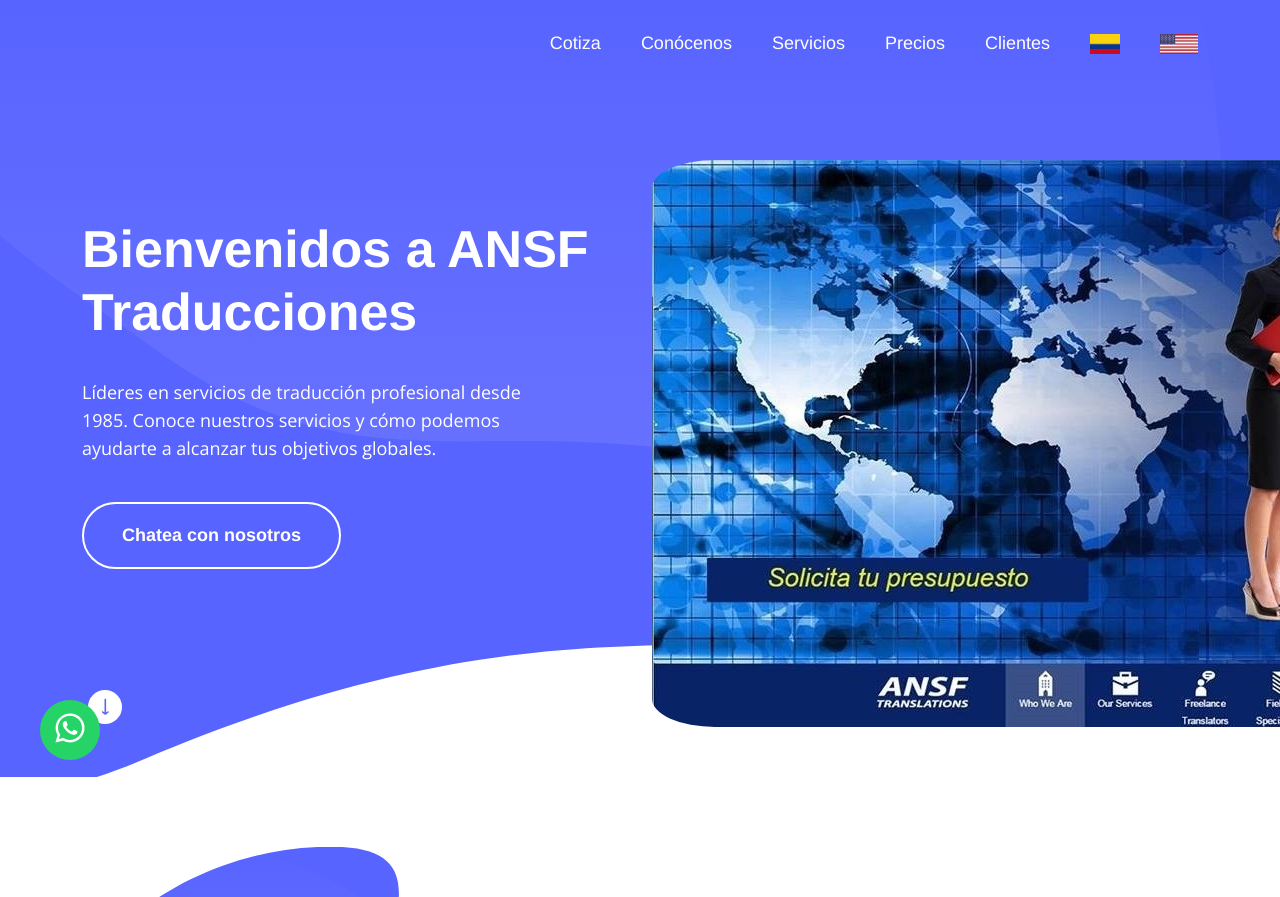
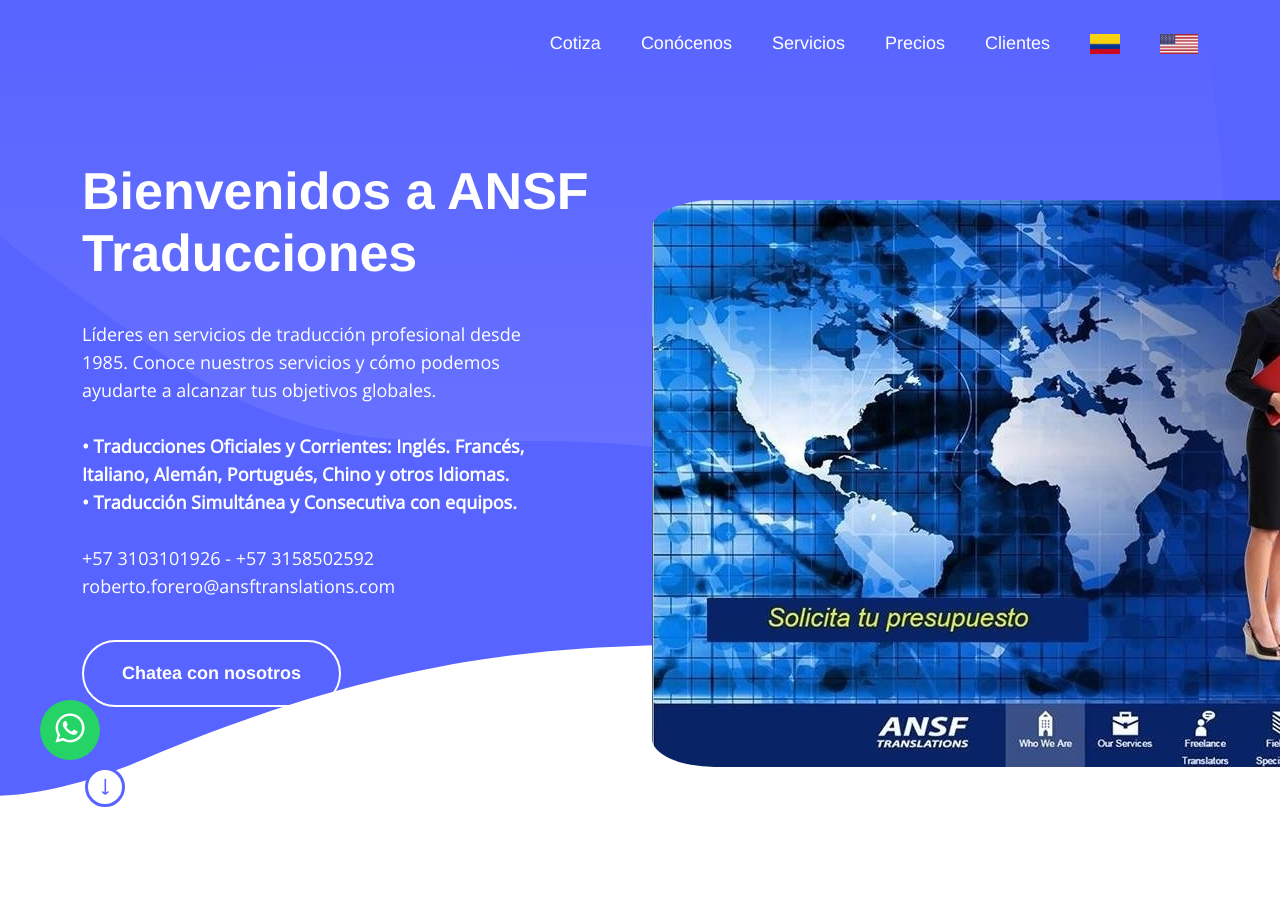
Before and after one commit to KevinAndrey96/ansftranslations, a PHP site: page / in a window 1280 px wide; the page is wider, and only the part inside the window is pictured. Shown: the top 897 px of that part. Run offline with PHP 8.4, Linux system fonts and the light colour scheme.

Commit message:
feat: last updates in design

```diff
--- a/assets/css/main.css
+++ b/assets/css/main.css
@@ -648,7 +648,7 @@
 }
 
 .navbar-brand img {
-  max-width: 180px;
+  max-width: 300px;
 }
 
 .navbar-toggler {
--- a/index.php
+++ b/index.php
@@ -20,6 +20,10 @@
     <link rel="stylesheet" href="assets/css/main.css" />
   </head>
     <style>
+    .navbar-brand img {
+    width: 130%;
+}
+
  .whatsapp {
   position:fixed;
   width:60px;
@@ -75,7 +79,7 @@
         <div class="col-lg-12">
           <nav class="navbar navbar-expand-lg">
             <a class="navbar-brand" href="#home">
-              <img src="images/logo.png" alt="Logo de ANSF Traducciones" />
+  <img src="images/logo.png" alt="Logo de ANSF Traducciones" style="width: 130%;" />
             </a>
             <button
               class="navbar-toggler"
@@ -146,6 +150,16 @@
           </h1>
           <p class="wow fadeInUp" data-wow-delay=".6s">
             Líderes en servicios de traducción profesional desde 1985. Conoce nuestros servicios y cómo podemos ayudarte a alcanzar tus objetivos globales.
+            <b>
+            <br><br>
+            •	Traducciones Oficiales y Corrientes: Inglés. Francés, Italiano, Alemán, Portugués, Chino y otros Idiomas.
+            <br>
+            •	Traducción Simultánea y Consecutiva con equipos.
+            </b>
+            <br><br>
+            <a href="tel:+573103101926" style='text-decoration:none;color:white;'>+57 3103101926</a> - <a href="tel:+573158502592" style='text-decoration:none;color:white;'>+57 3158502592</a>
+            <br>
+            <a href="mailto:roberto.forero@ansftranslations.com" style='text-decoration:none;color:white;'>roberto.forero@ansftranslations.com</a>
           </p>
           <a href="https://wa.me/573103101926?text=Me%20interesaría%20saber%20más%20sobre%20sus%20servicios%20de%20traducción" class="main-btn border-btn btn-hover wow fadeInUp" target="_blank" data-wow-delay=".6s">
             Chatea con nosotros
```
Also changed, not shown: .htaccess, 1 other file.
